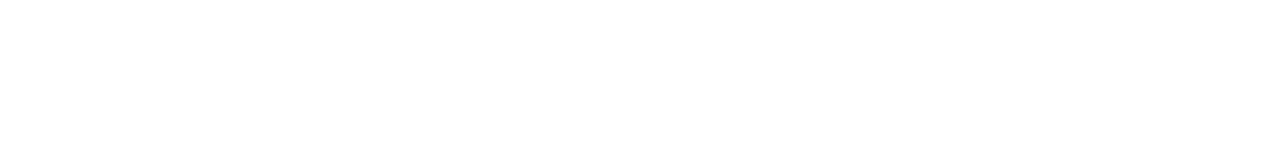
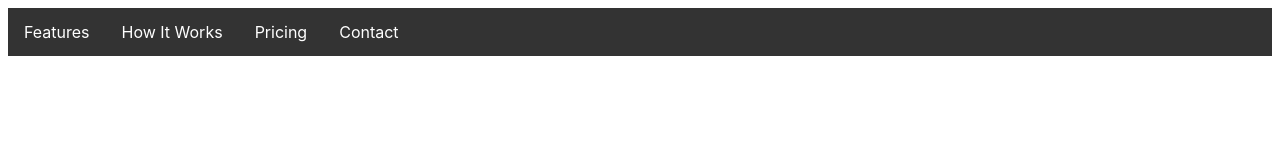
Before and after one commit to realDerekTan/landingpage, a plain HTML site: page docs/index.html in a window 1280 px wide. Drawn offline with Linux system fonts and the light colour scheme.

Commit message:
added navbar

```diff
--- /dev/null
+++ b/docs/index.css
@@ -0,0 +1,29 @@
+body {
+  font-family: -apple-system, BlinkMacSystemFont, "Segoe UI", Roboto, Oxygen,
+    Ubuntu, Cantarell, "Open Sans", "Helvetica Neue", sans-serif;
+}
+
+ul {
+  list-style-type: none;
+  margin: 0;
+  padding: 0;
+  overflow: hidden;
+  background-color: #333;
+}
+
+li {
+  float: left;
+}
+
+li a {
+  display: block;
+  color: white;
+  text-align: center;
+  padding: 14px 16px;
+  text-decoration: none;
+}
+
+/* Change the link color to #111 (black) on hover */
+li a:hover {
+  background-color: #111;
+}
--- a/docs/index.html
+++ b/docs/index.html
@@ -5,9 +5,15 @@
     <title></title>
     <meta name="description" content="">
     <meta name="viewport" content="width=device-width, initial-scale=1">
-    <link rel="stylesheet" href="">
+    <link rel="stylesheet" href="index.css">
   </head>
   <body>
+    <ul>
+      <li><a href="#">Features</a></li>
+      <li><a href="#">How It Works</a></li>
+      <li><a href="#">Pricing</a></li>
+      <li><a href="#">Contact</a></li>
+    </ul>
 
     <script src="https://cdn.freecodecamp.org/testable-projects-fcc/v1/bundle.js"></script>
     <script src="" async defer></script>
```
